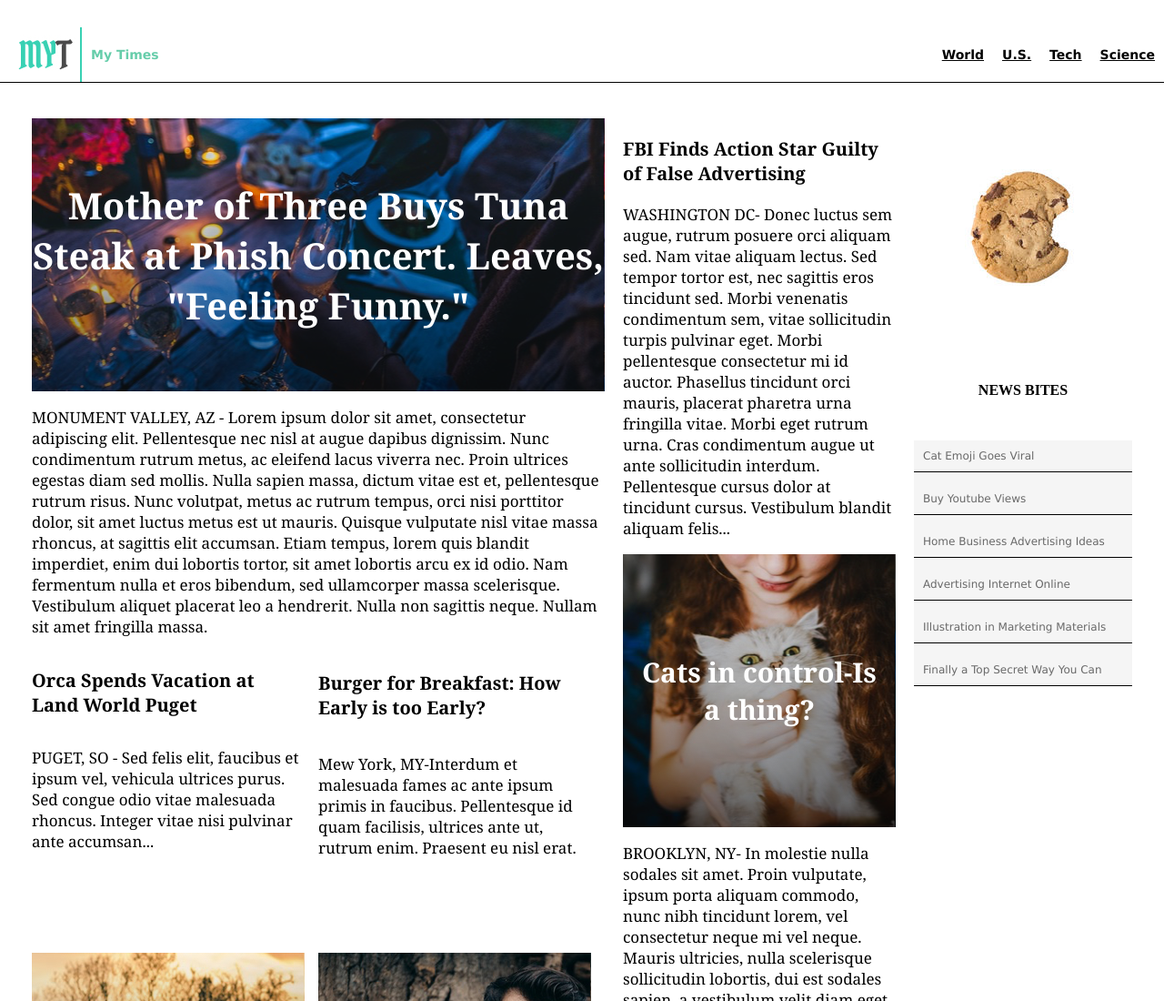
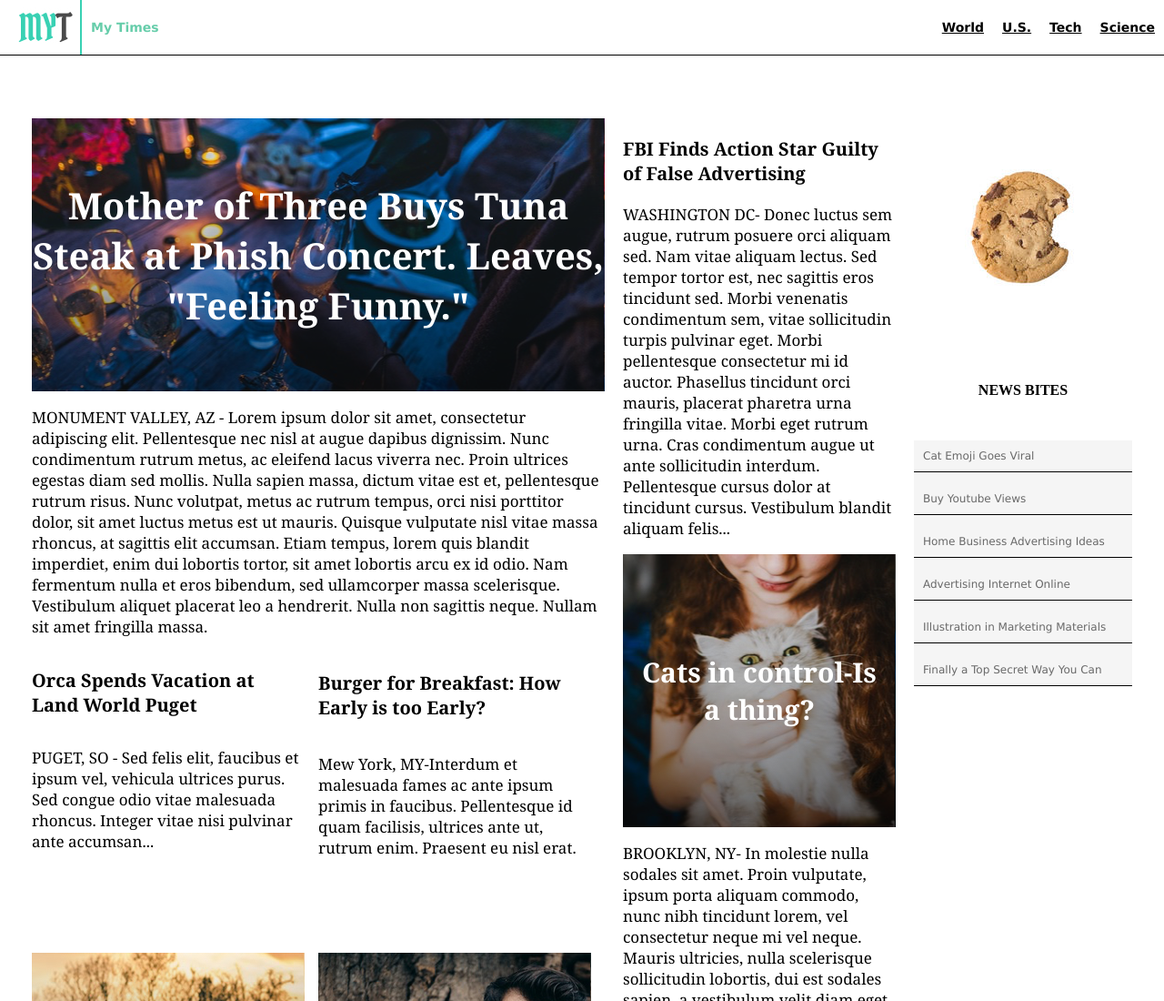
Before and after one commit to HughMabin/mytimes, a plain HTML site: page index.html in a window 1280 px wide. Shown: the top 1100 px of the page at 91% size. Drawn offline with Linux system fonts and the light colour scheme.

Commit message:
Improved positioning of header - top 0px

```diff
--- a/resources/css/style.css
+++ b/resources/css/style.css
@@ -9,6 +9,8 @@ body {
 /* --- Header Section --- */
 
 header {
+  margin: 0px;
+  padding: 0px;
   display: flex;
   font-family: Verdana;
   font-size: 14px;
@@ -19,6 +21,7 @@ header {
   width: 100%;
   background: white;
   z-index: 1;
+  top: 0px;
  }
 
 #title {
```
